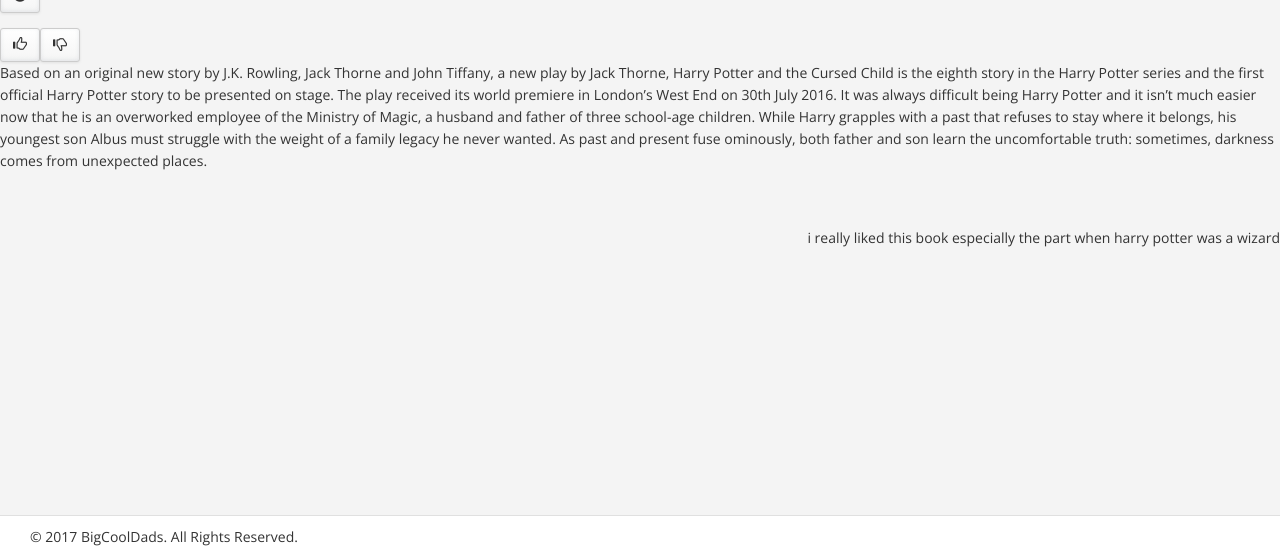
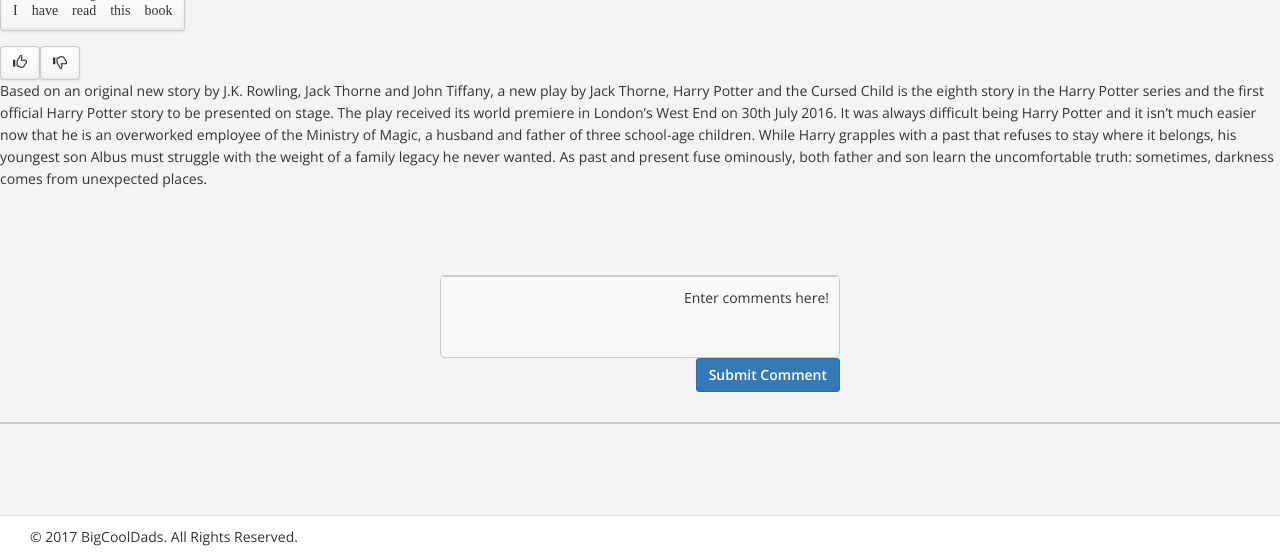
Before and after one commit to paulhewitt/HackathonMarch17, a Node server app: page /book in a window 1280 px wide. Shown: the part 241-800 px from the top of the page. Run offline with Node 20, Linux system fonts and the light colour scheme; some libraries are stand-ins or nearby versions; some web fonts are replaced.

Commit message:
Adding Comment Box to book.handlebars
go riders

```diff
--- a/public/css/custom.css
+++ b/public/css/custom.css
@@ -19,3 +19,155 @@
   text-align: right;
   padding-top: 45px;
 }
+
+textarea{
+  resize: none;
+  outline: none;
+  width: 394px;
+  font-family: tahoma;
+  background: #f9f9f9;
+}
+
+textarea:focus{
+  background: #fff;
+}
+
+input[type="submit"]{
+  width: 400px;
+  padding: 5px 0px;
+  font-weight: bold;
+  margin-top: -6px;
+}
+
+.content{
+  width: 100%;
+}
+
+.comments{
+  width: 400px;
+  margin: 30px auto;
+}
+
+.insert-text{
+  position: relative;
+}
+
+.insert-text .loading{
+  position: absolute;
+  bottom: -25px;
+  display: none;
+}
+
+.insert-text .total-comment{
+  position: absolute;
+  bottom: -25px;
+  right: 0px;
+}
+
+.insert-text .total-comment:before{
+  content: "Total comment: ";
+  font-weight: bold;
+}
+
+.list-comments{
+  margin-top: 30px;
+  border: 1px solid #ccc;
+  background: #f0f0f0;
+}
+
+.list-comments > div{
+  padding: 10px;
+  border-bottom: 1px solid #ccc;
+}
+
+.list-comments > div:last-child{
+  border-bottom: none;
+}
+
+.editor{
+  border: 1px solid #ccc;
+  border-radius: 5px;
+}
+
+.editor-header{
+  border-bottom: 1px solid #ccc;
+}
+
+.editor-header a{
+  display: inline-block;
+  padding: 10px;
+  color: #666;
+}
+
+.editor-header a:hover{
+  color: #000;
+}
+
+.editor-content{
+  padding: 10px;
+  outline: none;
+  min-height: 80px;
+  background: #f9f9f9;
+  border-radius: 0px 0px 5px 5px;
+}
+
+.editor-content:focus{
+  background: #fff;
+}
+
+
+[class^="menu"] {
+  position: relative;
+  top: 6px;
+  display: block;
+  width: 27px;
+  height: 2px;
+  margin: 0 auto;
+  background: #999;
+}
+
+[class^="menu"]:before {
+  content: '';
+  top: -5px;
+  width: 80%;
+  position: relative;
+  display: block;
+  height: 2px;
+  margin: 0 auto;
+  background: #999;
+}
+
+[class^="menu"]:after {
+  content: '';
+  top: 3px;
+  width: 80%;
+  position: relative;
+  display: block;
+  height: 2px;
+  margin: 0 auto;
+  background: #999;
+}
+
+.menu-left {
+  margin-right: 5px;
+}
+
+.menu-left:before{
+  margin-right: 5px;
+}
+
+.menu-left:after{
+  margin-right: 5px;
+}
+
+.menu-right {
+  margin-left: 5px;
+}
+
+.menu-right:before{
+  margin-left: 5px;
+}
+
+.menu-right:after{
+  margin-left: 5px;
+}
--- a/views/book.handlebars
+++ b/views/book.handlebars
@@ -5,7 +5,7 @@
 
 <div class = "readbutton">
   <button type="button" class="btn btn-default" aria-label="Checkmark">
-  <span class="glyphicon glyphicon-ok-sign" aria-hidden="true"></span>
+  <span class="glyphicon glyphicon-ok-sign" aria-hidden="true"> <p>I have read this book</p></span>
 </div>
 
 <div class = "bookvoting">
@@ -22,5 +22,21 @@
 </div>
 
 <div class = "bookcomments">
-  <p>i really liked this book especially the part when harry potter was a wizard</p>
+  <div class="content">
+  <div class="comments">
+    <div class="editor">
+      <div class="editor-header">
+      </div>
+      <div id="text" class="editor-content" contenteditable>
+        <p>Enter comments here!</p>
+      </div>
+    </div>
+      <p>
+        <button type = "submit" class = "btn btn-primary">Submit Comment</button>
+      </p>
+    </div>
+    <div class="list-comments">
+    </div>
+  </div>
 </div>
+</div>
```
